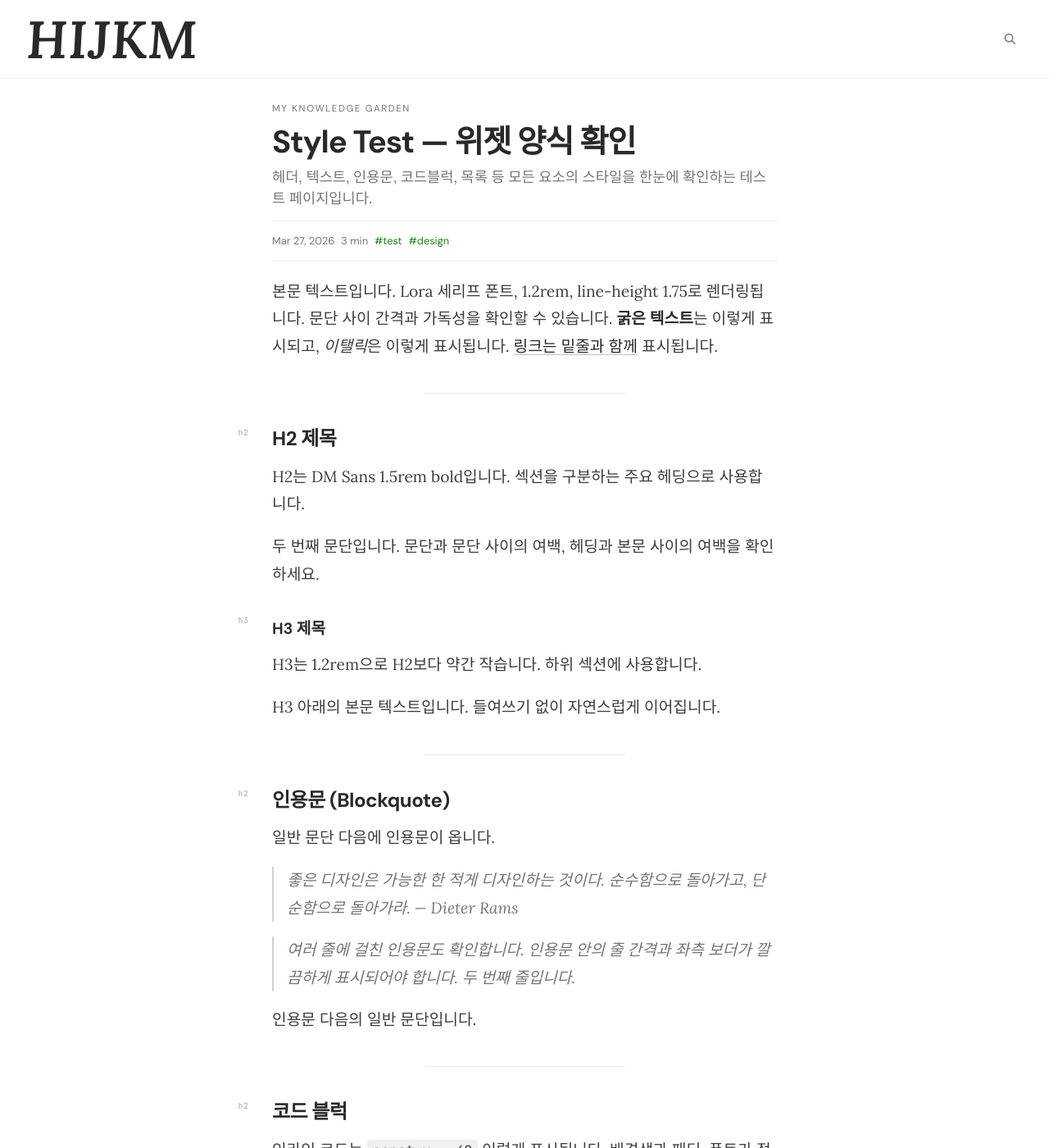
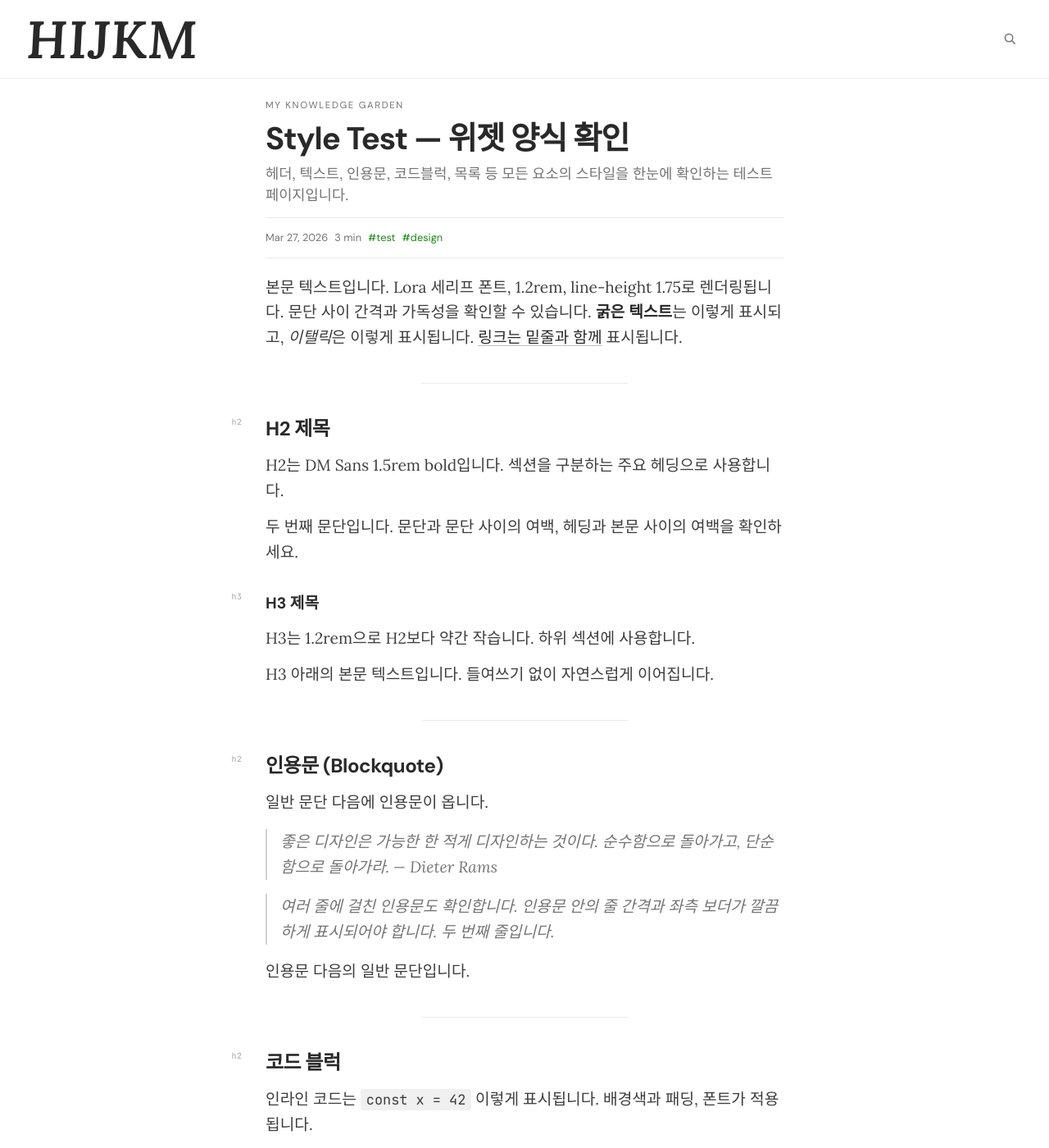
Before and after one commit to HIJKM/HIJKM.github.io, a Jekyll site: the page built from _posts/2026-03-27-style-test.md, in a window 1280 px wide and 1400 px high. Shown: the whole window at 82% size. Built offline with Jekyll 4.4.1, drawn with Linux system fonts in a browser that asks for light colours; nearby versions of some CDN libraries.

Commit message:
style: post page — remove horizontal padding, tighten line/paragraph spacing
- .reading-surface padding: 0.5rem → 0 horizontal
- line-height: 1.75 → 1.6
- paragraph margin: 1.15rem → 0.85rem

Co-Authored-By: Claude Sonnet 4.6 <noreply@anthropic.com>

```diff
--- a/assets/css/main.css
+++ b/assets/css/main.css
@@ -239,7 +239,7 @@ img { max-width: 100%; display: block; }
 .reading-surface {
   width: min(100%, var(--content-w));
   margin: 0 auto;
-  padding: 1.75rem 0.5rem 3rem;
+  padding: 1.5rem 0 2.5rem;
 }
 
 .post-header {
@@ -301,7 +301,7 @@ img { max-width: 100%; display: block; }
 .post-content {
   font-family: var(--font-serif);
   font-size: 1.2rem;
-  line-height: 1.75;
+  line-height: 1.6;
   color: var(--ink-soft);
 }
 
@@ -323,7 +323,7 @@ img { max-width: 100%; display: block; }
   margin: 2rem 0 0.7rem;
 }
 
-.post-content p { margin: 0 0 1.15rem; }
+.post-content p { margin: 0 0 0.85rem; }
 
 .post-content ul {
   padding-left: 1.25rem;
```
